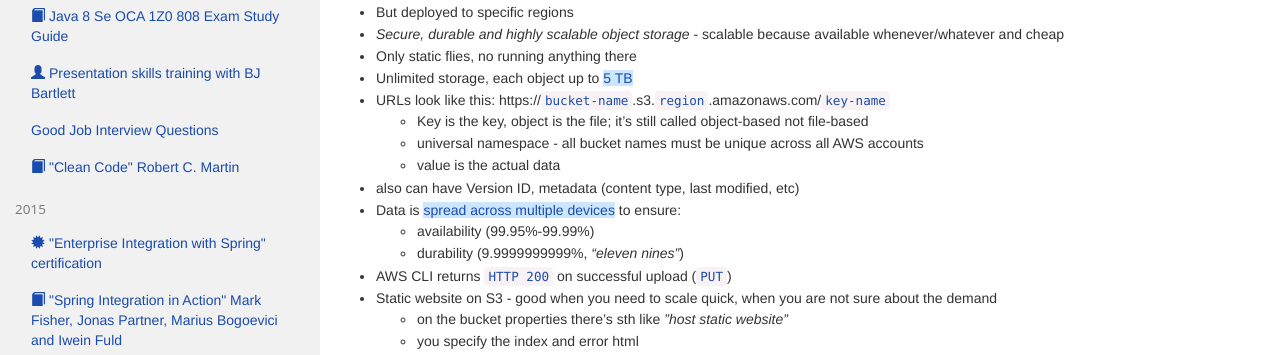
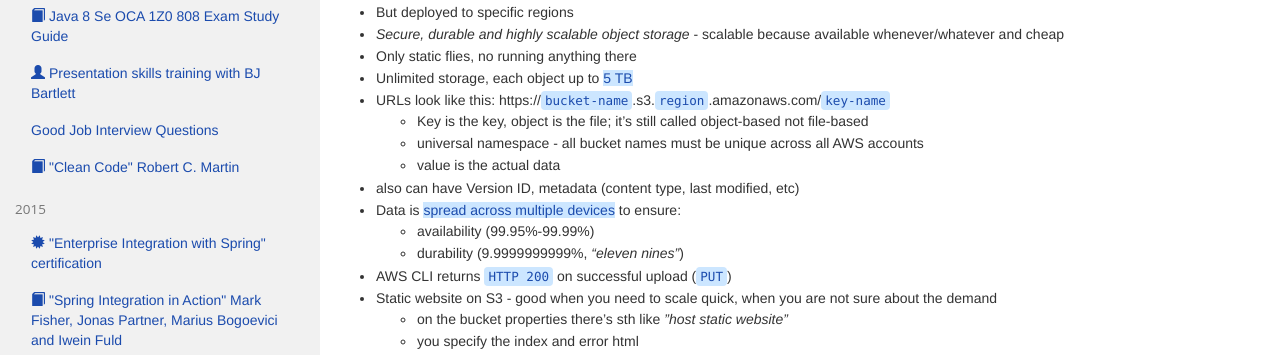
Before and after one commit to monikma/monikma.github.io, a Jekyll site: the page built from _posts/2024-03-05-aws-certified-solutions-architect-storage.md, in a window 1280 px wide and 1400 px high, scrolled down 1094 px. Shown: the part 169-524 px from the top of the window. Built offline with Jekyll 4.4.1, drawn with Linux system fonts in a browser that asks for light colours.

Commit message:
Fix: color

```diff
--- a/_layouts/post.html
+++ b/_layouts/post.html
@@ -19,7 +19,7 @@
     <link rel="manifest" href="/site.webmanifest">
     {% if page.customColor == true %}
     <style>
-        .bg-info {
+        .bg-info, code {
             background-color: {{ page.bgColor }};
         }
         .label-primary {
```
